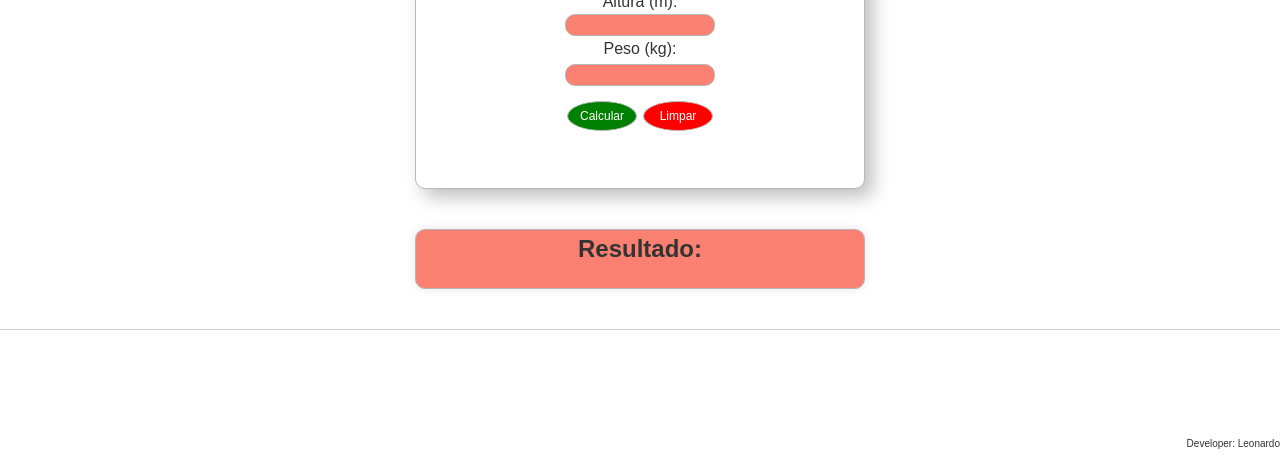
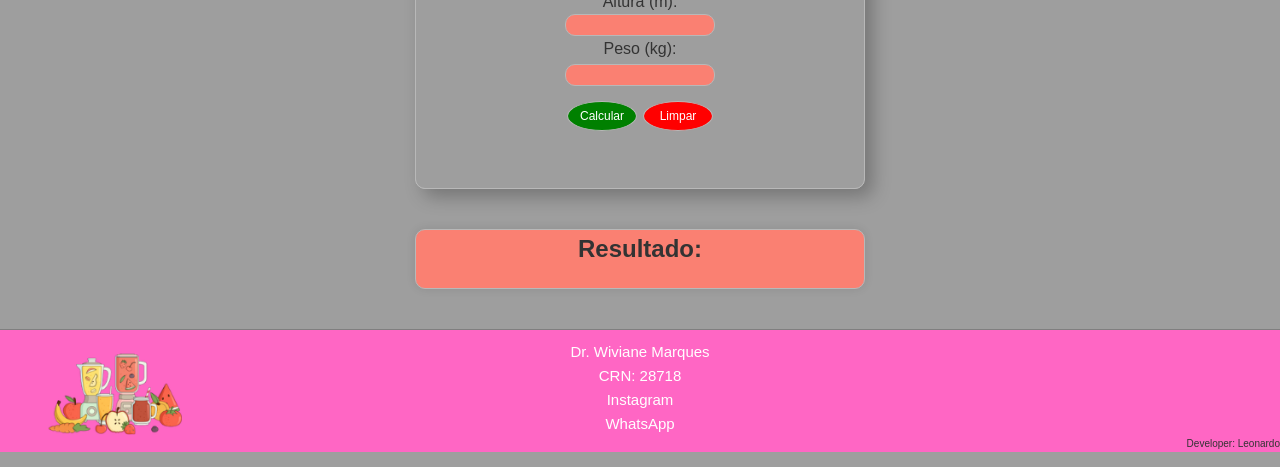
Before and after one commit to elton-leonardo-mp/Sistema-de-medi-o-de-IMC, a plain HTML site: page index.html in a window 1280 px wide. Shown: the part 333-800 px from the top of the page. Drawn offline with nearby package versions, Linux system fonts and the light colour scheme; the site is published under a folder, as on GitHub Pages, so addresses that start at the root find nothing.

Commit message:
atualizando de nono

```diff
--- a/style.css
+++ b/style.css
@@ -22,7 +22,7 @@ body {
   line-height: 1.6;
   height: 100vh;
   color: #333;
-  background-image: url(/assets/salada.jpg);
+  background-image: url(assets/salada.jpg);
   background-repeat: no-repeat;
   background-size: cover;
 }
@@ -76,7 +76,7 @@ section h1 {
 }
 
 #calculadora {
-  background-image: url(/assets/legumes.jpg);
+  background-image: url(assets/legumes.jpg);
   background-repeat: no-repeat;
   background-size: cover;
   box-shadow: 8px 8px 18px rgba(0, 0, 0, 0.25);
@@ -204,7 +204,7 @@ main {
 }
 
 footer {
-  background-image: url(/assets/footer1.png);
+  background-image: url(assets/footer1.png);
   background-repeat: no-repeat;
   background-size: cover;
   height: auto;
```
